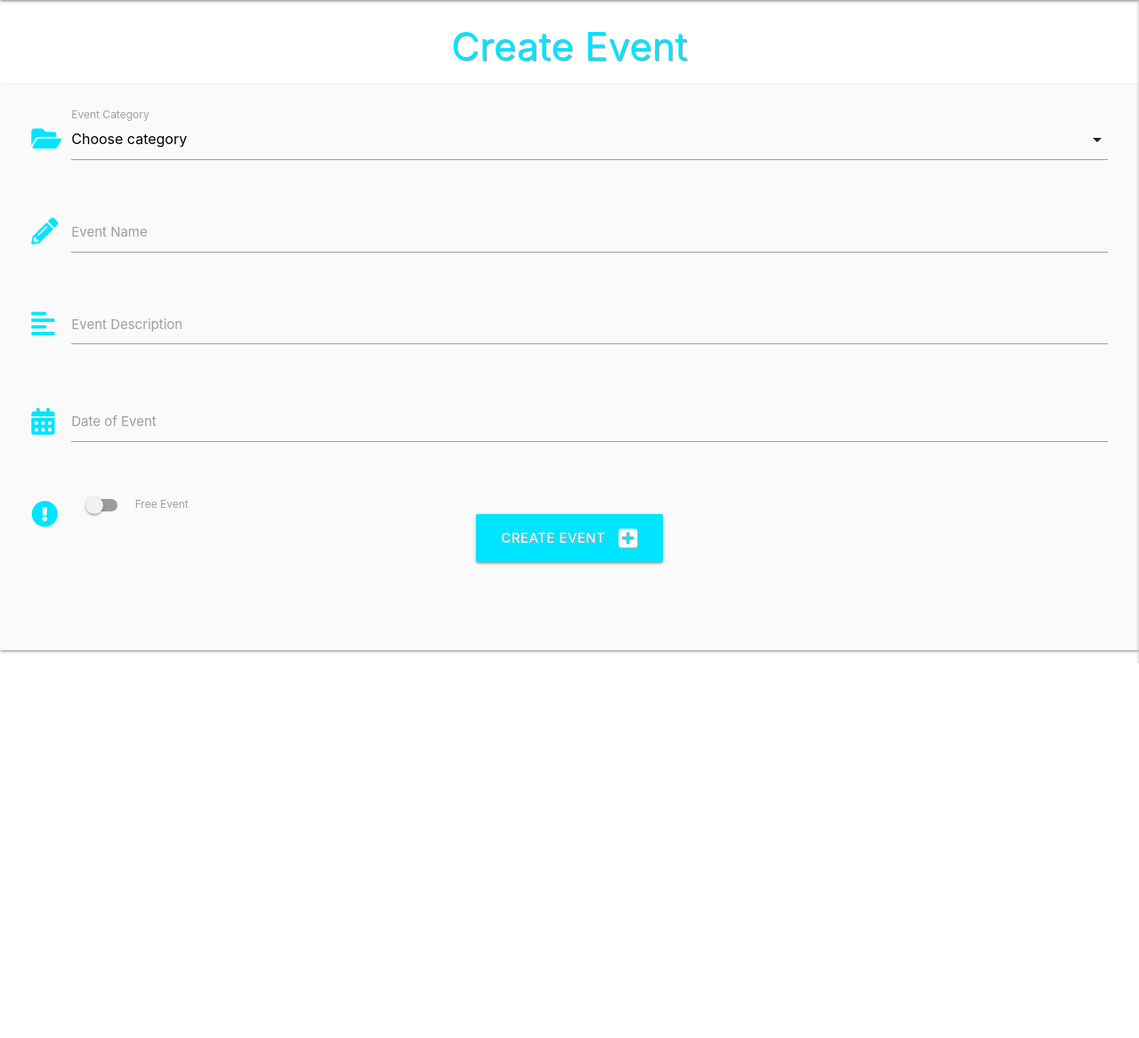
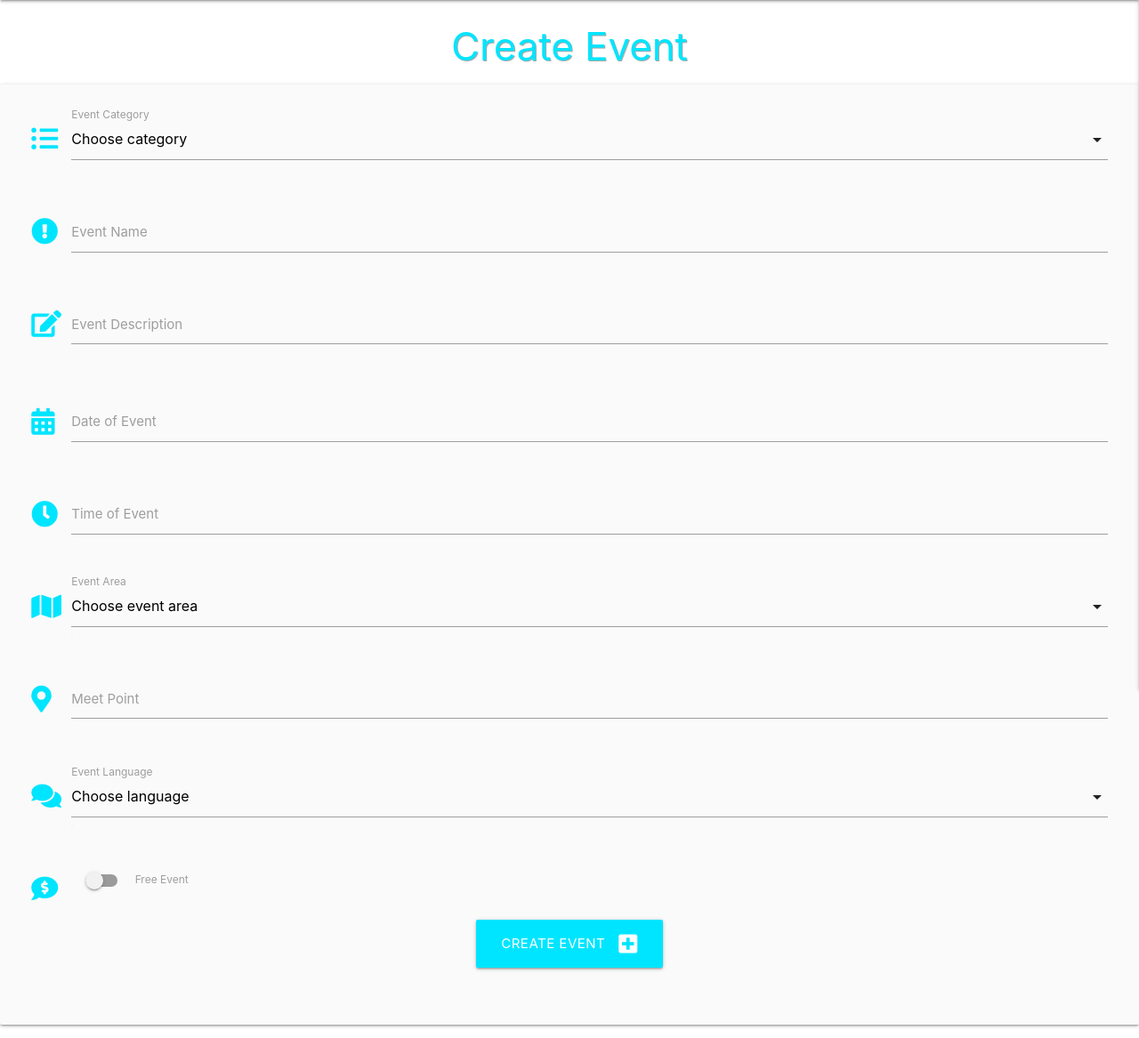
Before and after one commit to junokili/Surabaya-Kita, a Flask app: page /create_event in a window 1280 px wide. Shown: the part 85-1252 px from the top of the page at 89% size. Before the commit the page ends 831 px from the top, so only its background shows below. Run offline with Flask 2, Linux system fonts and the light colour scheme; data that the repository does not hold is empty; some libraries are stand-ins or nearby versions.

Commit message:
create event form modified for all additional inputs

```diff
--- a/app.py
+++ b/app.py
@@ -22,9 +22,10 @@ def home():
     return render_template("base.html")
 
 
-@app.route('/get_events')
-def get_events():
-    events = mongo.db.events.find()
+@app.route('/search', methods=["GET", "POST"])
+def search():
+    query = request.form.get("query")
+    events = list(mongo.db.events.find({"$text": {"$search": query}}))
     return render_template("events.html", events=events)
 
 
@@ -136,6 +137,12 @@ def delete_category(category_id):
     return redirect(url_for('get_categories'))
 
 
+@app.route('/get_events')
+def get_events():
+    events = mongo.db.events.find()
+    return render_template("events.html", events=events)
+
+
 @app.route('/create_event', methods=["GET", "POST"])
 def create_event():
     if request.method == "POST":
@@ -146,14 +153,21 @@ def create_event():
             "event_description": request.form.get("event_description"),
             "free_event": free_event,
             "event_date": request.form.get("event_date"),
+            "event_time": request.form.get("event_time"),
+            "location": request.form.get("location"),
+            "meet_point": request.form.get("meet_point"),
+            "language": request.form.get("language"),
             "created_by": session["user"],
         }
         mongo.db.events.insert_one(event)
         flash("New event created!")
         return redirect(url_for('get_events'))
 
+    locations = mongo.db.locations.find().sort('location', 1)
     categories = mongo.db.categories.find().sort('category_name', 1)
-    return render_template('create_event.html', categories=categories)
+    languages = mongo.db.languages.find().sort('language', 1)
+    return render_template('create_event.html', categories=categories,
+                           languages=languages, locations=locations)
 
 
 @app.route('/edit_event/<event_id>', methods=["GET", "POST"])
--- a/static/css/style.css
+++ b/static/css/style.css
@@ -29,7 +29,7 @@ h3 {
 }
 
 #search-bar {
-    max-height: 85px;
+    max-height: 95px;
     padding-left: 40px;
 }
 
@@ -49,3 +49,22 @@ h3 {
     margin: 5px;
     line-height: 42px;
 }
+
+.all-events-button {
+    margin-top: 25px;
+}
+
+.switch label input[type=checkbox]:checked+.lever {
+  background-color: #84ffff;
+}
+
+.switch label input[type=checkbox]:checked+.lever:after {
+  background-color: #00e5ff ;
+}
+
+@media (max-width: 800px) {
+
+#sby-kita {
+    margin-left: 0px;
+}
+}
--- a/static/js/script.js
+++ b/static/js/script.js
@@ -5,10 +5,20 @@ $(document).ready(function(){
     $('select').formSelect();
     $('.datepicker').datepicker({
         format: "dd mmmm, yyyy",
-        yearRange: 3,
+        yearRange: 1,
         showClearBtn: true,
         i18n: {
-            done: "Select"
+            done: "OK"
+        }
+    });
+    $('.timepicker').timepicker({
+        defaultTime: "09:00",
+        fromNow: 0,
+        showClearBtn: true,
+        i18n: {
+            clear: "clear",
+            cancel: "cancel",
+            done: "OK"
         }
     });
     validateMaterializeSelect();
--- a/templates/base.html
+++ b/templates/base.html
@@ -50,7 +50,7 @@
         <li><a href="{{ url_for('sign_up') }}">Sign Up</a></li>
         {% endif %}
   </ul>
-
+</header>
 <section>
 <!-- for flash message -->
 {% with messages = get_flashed_messages() %}
@@ -70,60 +70,13 @@
 <!-- info about site -->
 <p>Lorem ipsum dolor sit amet, consectetur adipiscing elit, sed do eiusmod tempor incididunt ut labore et dolore magna aliqua. Ut enim ad minim veniam, quis nostrud exercitation ullamco laboris nisi ut aliquip ex ea commodo consequat. Duis aute irure dolor in reprehenderit in voluptate velit esse cillum dolore eu fugiat nulla pariatur. Excepteur sint occaecat cupidatat non proident, sunt in culpa qui officia deserunt mollit anim id est laborum.</p>
 
-<!-- search bar -->
-<div id="search-bar" class="row center-align text-shadow cyan accent-3">
-<form action="#" method="post" class="col s12">
-<div class="row valign-wrapper center-align">
-<div class="input-field col s12 m8">
-<i class="fas fa-search prefix white-text"></i>
-<input type="text" id="query" name="query" minlength="3" class="validate" required>
-<label for="query" class="white-text">Search Events</label>
+
+<div class="row all-events-button">
+        <div class="col s12 center-align">
+          <a href="{{ url_for('get_events') }}" class="btn-large light-green accent-2 all-events-button">
+        Click here to see all events<i class="fas fa-calendar-alt right"></i></a>
+        </div>
 </div>
-<div class="col s12 m4">
-          <button class="btn light-green accent-2 text-shadow" type="submit">
-          Search
-<i class="fas fa-search left"></i></button>
-        <a href="{{ url_for('get_events') }}" class="btn white text-shadow cyan-text text-accent-3">
-        Clear</a>
-
-</div>
-</div>
-</form>
-</div>
-{% if tasks|length > 0 %}
-
-<ul class="collapsible">
-{% for task in tasks %}
-    <li>
-      <div class="collapsible-header white-text cyan lighten-2 text-shadow">
-      <div class="col s3">
-      <i class="fas fa-caret-down"></i>
-      {% if session.user|lower == task.created_by|lower %}
-      <a href="#" class="btn-small deep-orange accent-3">Done</a>
-            <a href="#" class="btn-small deep-orange accent-2">Edit</a>
-      {% endif %}
-      </div>
-      <div class="col s9">
-      <strong>{{ task.task_name }}</strong> : {{ task.due_date}}
-      {% if task.is_urgent == "on" %}
-          <i class="fas fa-exclamation-circle white-text tooltipped"
-          data-position="right" data-tooltip="Urgent!"></i>
-{% endif %}
-    </div>
-      </div>
-      <div class="collapsible-body">
-      <strong>{{ task.category_name }}</strong>
-      <p>{{ task.task_description }}</p>
-      <p><em>{{ task.created_by }}</em></p>
-      </div>
-    </li>
-  {% endfor %}
-  </ul>
-  {% else %}
-  <h3 class="deep-orange-text text-lighten-2 center-align">Nothing Found</h3>
-{% endif %}
-</header>
-
     {% endblock %}
 
 <script src="https://code.jquery.com/jquery-3.5.1.min.js" integrity="sha256-9/aliU8dGd2tb6OSsuzixeV4y/faTqgFtohetphbbj0=" crossorigin="anonymous"></script>
--- a/templates/create_event.html
+++ b/templates/create_event.html
@@ -7,7 +7,7 @@
     <!-- event category -->
     <div class="row">
       <div class="input-field col s12">
-        <i class="fas fa-folder-open prefix cyan-text text-accent-3"></i>
+        <i class="fas fa-list-ul prefix cyan-text text-accent-3"></i>
     <select id="category_name" name="category_name" class="validate" required>
       <option value="" disabled selected>Choose category</option>
       {% for category in categories %}
@@ -20,7 +20,7 @@
   <!-- event name -->
       <div class="row">
         <div class="input-field col s12">
-          <i class="fas fa-pencil-alt prefix cyan-text text-accent-3"></i>
+          <i class="fas fa-exclamation-circle prefix cyan-text text-accent-3"></i>
           <input id="event_name" name="event_name" type="text" class="validate"
           minlength="5" maxlength="50" required>
           <label for="event_name">Event Name</label>
@@ -29,7 +29,7 @@
       <!-- event description -->
       <div class="row">
         <div class="input-field col s12">
-          <i class="fas fa-align-left prefix cyan-text text-accent-3"></i>
+          <i class="fas fa-edit prefix cyan-text text-accent-3"></i>
           <textarea id="event_description" name="event_description" class="materialize-textarea validate"
           minlength="5" maxlength="250" required></textarea>
           <label for="event_description">Event Description</label>
@@ -44,28 +44,72 @@
           <label for="event_date">Date of Event</label>
         </div>
       </div>
+<!-- event time -->
+           <div class="row">
+        <div class="input-field col s12">
+          <i class="fas fa-clock prefix cyan-text text-accent-3"></i>
+          <input id="event_time" name="event_time" type="text" class="timepicker validate"
+          required>
+          <label for="event_time">Time of Event</label>
+        </div>
+      </div>
+      <!-- event location -->
+    <div class="row">
+      <div class="input-field col s12">
+        <i class="fas fa-map prefix cyan-text text-accent-3"></i>
+    <select id="location" name="location" class="validate" required>
+      <option value="" disabled selected>Choose event area</option>
+      {% for location in locations %}
+        <option value="{{ location.location }}">{{ location.location }}</option>
+      {% endfor %}
+    </select>
+    <label for="location">Event Area</label>
+      </div>
+  </div>
+      <!-- event meet point -->
       <div class="row">
+        <div class="input-field col s12">
+          <i class="fas fa-map-marker-alt prefix cyan-text text-accent-3"></i>
+          <textarea id="meet_point" name="meet_point" class="materialize-textarea validate"
+          minlength="5" maxlength="50" required></textarea>
+          <label for="meet_point">Meet Point</label>
+      </div>
+      </div>
+<!-- event language -->
+    <div class="row">
       <div class="input-field col s12">
+        <i class="fas fa-comments prefix cyan-text text-accent-3"></i>
+    <select id="language" name="language" class="validate" required>
+      <option value="" disabled selected>Choose language</option>
+      {% for language in languages %}
+        <option value="{{ language.language }}">{{ language.language }}</option>
+      {% endfor %}
+    </select>
+    <label for="language">Event Language</label>
+      </div>
+  </div>
         <!-- Switch -->
+                   <div class="row">
+        <div class="input-field col s12">
         <div class="switch">
-                  <i class="fas fa-exclamation-circle prefix cyan-text text-accent-3"></i>
-            <label for="is_urgent">
+                  <i class="fas fa-comment-dollar prefix cyan-text text-accent-3"></i>
+            <label for="free_event">
             <input type="checkbox" id="free_event" name="free_event">
             <span class="lever"></span>
             Free Event
             </label>
         </div>
+        </div>
+                   </div>
         <!-- submit button -->
         <div class="row">
         <div class="col s12 center-align">
-          <button class="btn-large cyan accent-3 text-shadow" type="submit">
+          <button class="btn-large cyan accent-3" type="submit">
           Create Event
     <i class="fas fa-plus-square right"></i>
   </button>
         </div>
         </div>
-      </div>
-      </div>
     </form>
   </div>
 
--- a/templates/events.html
+++ b/templates/events.html
@@ -1,11 +1,13 @@
 {% extends "base.html" %}
 {% block content %}
+
 {% for event in events %}
 {{ event.event_name }}<br>
 {{ event.event_description }}<br>
 {{ event.location }}<br>
 {{ event.meet_point }}<br>
 {{ event.date_of_event }}<br>
+{{ event.time_of_event }}<br>
 {{ event.language }}<br>
 {{ event.free_event }}<br>
 {{ event.created_by }}<br>
```
